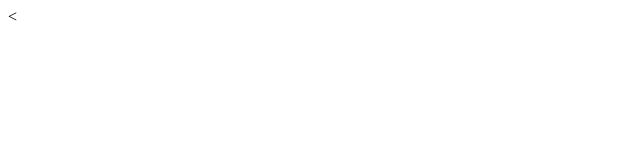
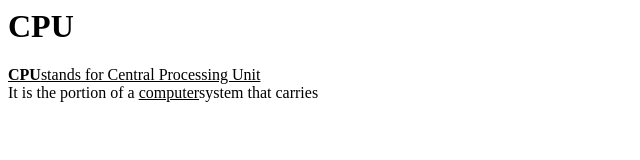
Before and after one commit to iamneo-production/adeddbcdbdadaeccdfffebaeceaec, a website: page public/index.html in a window 1280 px wide. Shown: the whole page, without its empty margins (0-640 px from the left). Drawn offline with Linux system fonts and the light colour scheme.

Commit message:
Backup Commit

```diff
--- a/public/index.html
+++ b/public/index.html
@@ -3,6 +3,8 @@
         <title> SAMPLE OUTPUT: </title>
     </head>
     <body>
-        <
+        <h1> CPU </h1>
+        <p><u><b>CPU</b>stands for Central Processing Unit</u><br>
+        It is the portion of a <u>computer</u>system that carries</p>
     </body>
 </html>
```
